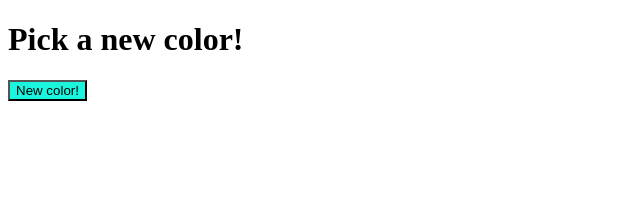
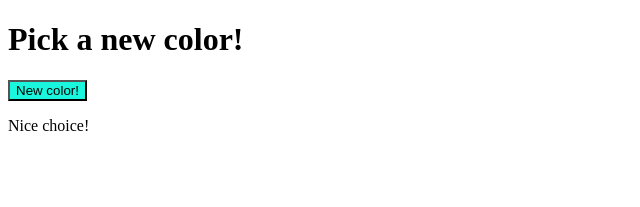
Before and after one commit to sararsaurus/random-color-picker, a React (Vite) app: page / in a window 1280 px wide. Both pictures are taken after a click on the button "New color!". Shown: the top 207 px of the page, without its empty margins (0-640 px from the left). Built offline with nearby package versions, Linux system fonts and the light colour scheme.

Commit message:
adds another hidden/not hidden text section

```diff
--- a/src/Button.jsx
+++ b/src/Button.jsx
@@ -4,8 +4,11 @@ export function Button() {
   const [color, setColor] = useState("#E75ED8");
   // we took a state that was a boolean (first it's true, then false) but it can be anything - a string, an object. in this case we turned the boolean, which was toggling two separate colors on and off (in a setActive function) into a string that was our default. The most powerful way it can be used is an object. We were able to change it to a random color without any database. React and dynamic CSS are excellent together.
 
+  const [hidden, setHidden] = useState("none");
+
   const handleClick = () => {
     setColor(randomColor());
+    setHidden("block");
   };
 
   // random color generator
@@ -32,6 +35,13 @@ export function Button() {
       >
         New color!
       </button>
+      <p
+        style={{
+          display: hidden,
+        }}
+      >
+        Nice choice!
+      </p>
     </div>
   );
 }
```
